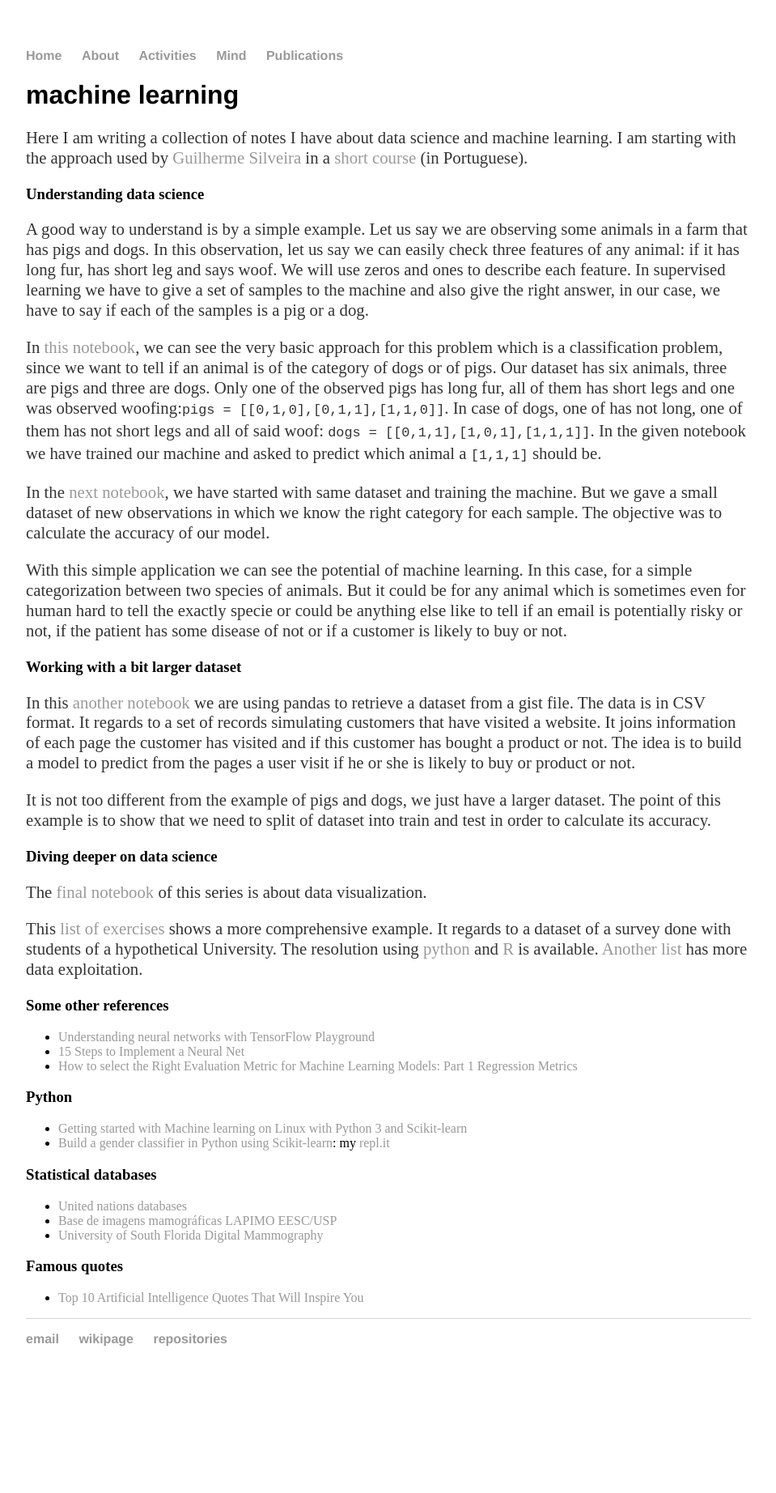
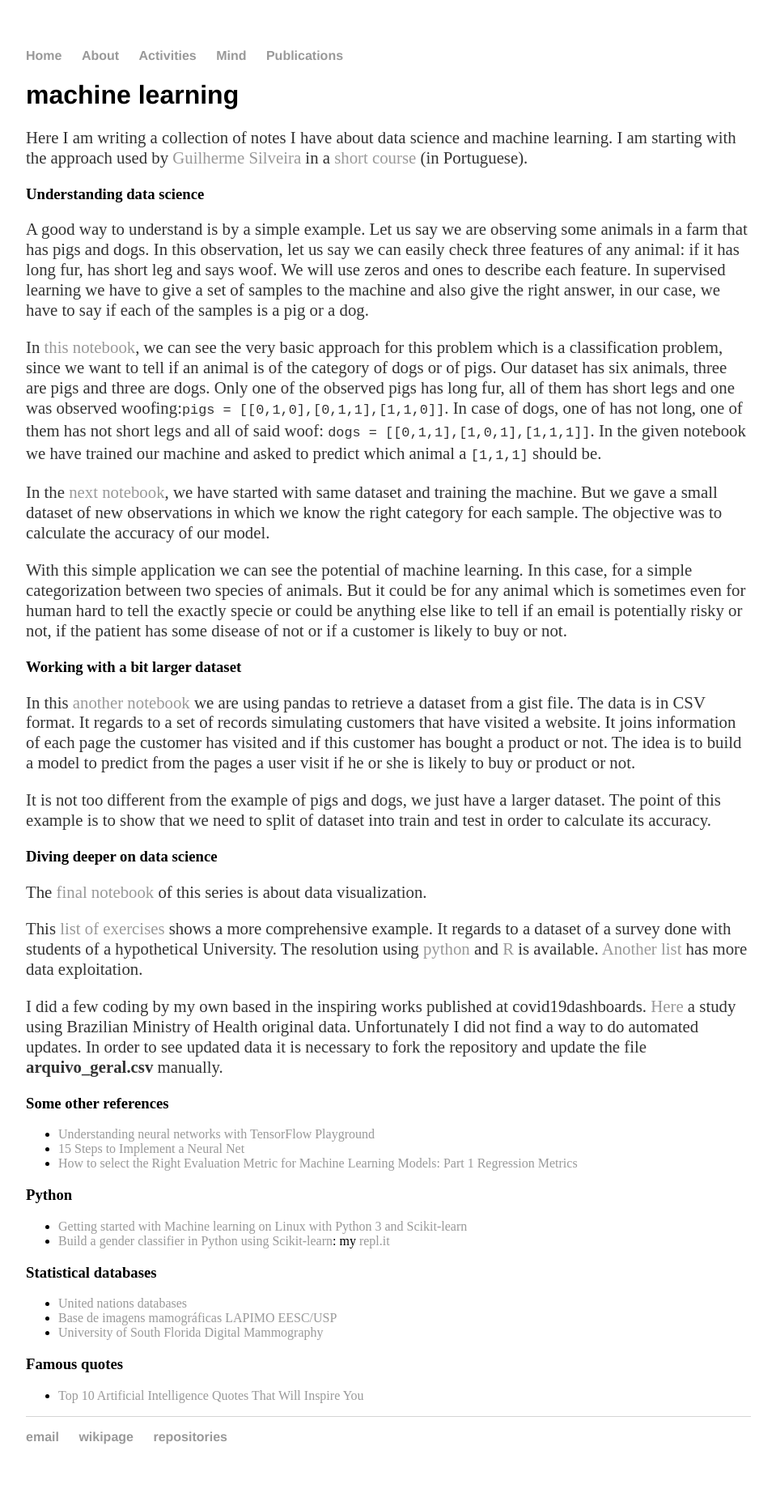
Before and after one commit to cleberjamaral/cleberjamaral.github.io, a Jekyll site: the page built from knowledge/research/machine-learning.md, in a window 1280 px wide. Shown: the whole page at 81% size, without its empty margins (160-1119 px from the left). Built offline with Jekyll 4.4.1, drawn with Linux system fonts in a browser that asks for light colours; our own code applies the rules of GitHub Pages for plain Markdown files; before the commit the page ends 1723 px from its top, so only the background shows below that.

Commit message:
GitBook: [master] one page modified

```diff
--- a/knowledge/research/machine-learning.md
+++ b/knowledge/research/machine-learning.md
@@ -28,6 +28,8 @@ The [final notebook](https://colab.research.google.com/github/cleberjamaral/cleb
 
 This [list of exercises](https://github.com/cleberjamaral/EstatisticaTYU/tree/master/Python_Lista2) shows a more comprehensive example. It regards to a dataset of a survey done with students of a hypothetical University. The resolution using [python](https://github.com/cleberjamaral/EstatisticaTYU/tree/master/Python_Lista2) and [R](https://github.com/cleberjamaral/EstatisticaTYU/tree/master/R) is available. [Another list](https://github.com/cleberjamaral/EstatisticaTYU/tree/master/Python_Lista3) has more data exploitation.
 
+I did a few coding by my own based in the inspiring works published at covid19dashboards. [Here](https://nbviewer.jupyter.org/github/cleberjamaral/cleberjamaral.github.io/blob/master/knowledge/research/machine-learning/brazil-states-cases-trajectories.ipynb) a study using Brazilian Ministry of Health original data. Unfortunately I did not find a way to do automated updates. In order to see updated data it is necessary to fork the repository and update the file **arquivo\_geral.csv** manually.
+
 ### Some other references
 
 * [Understanding neural networks with TensorFlow Playground](https://cloud.google.com/blog/products/gcp/understanding-neural-networks-with-tensorflow-playground)
```
